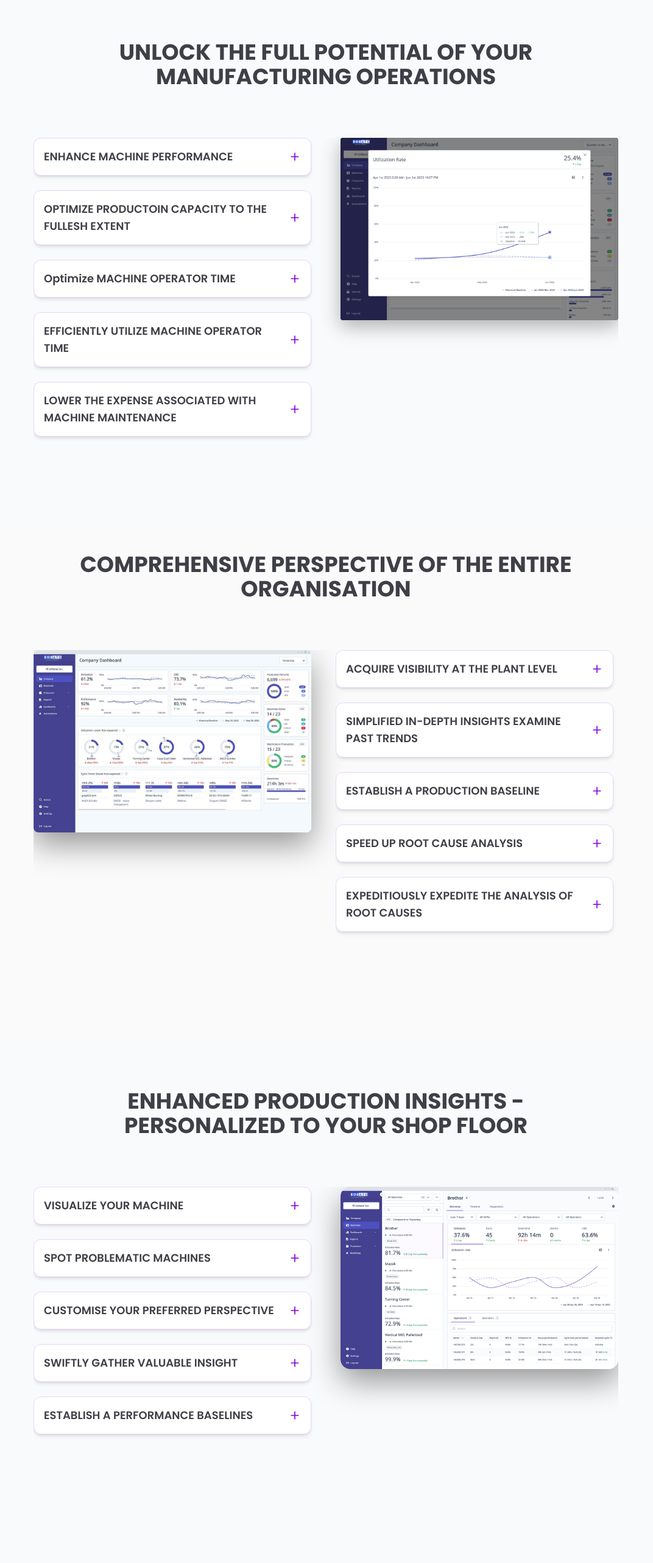
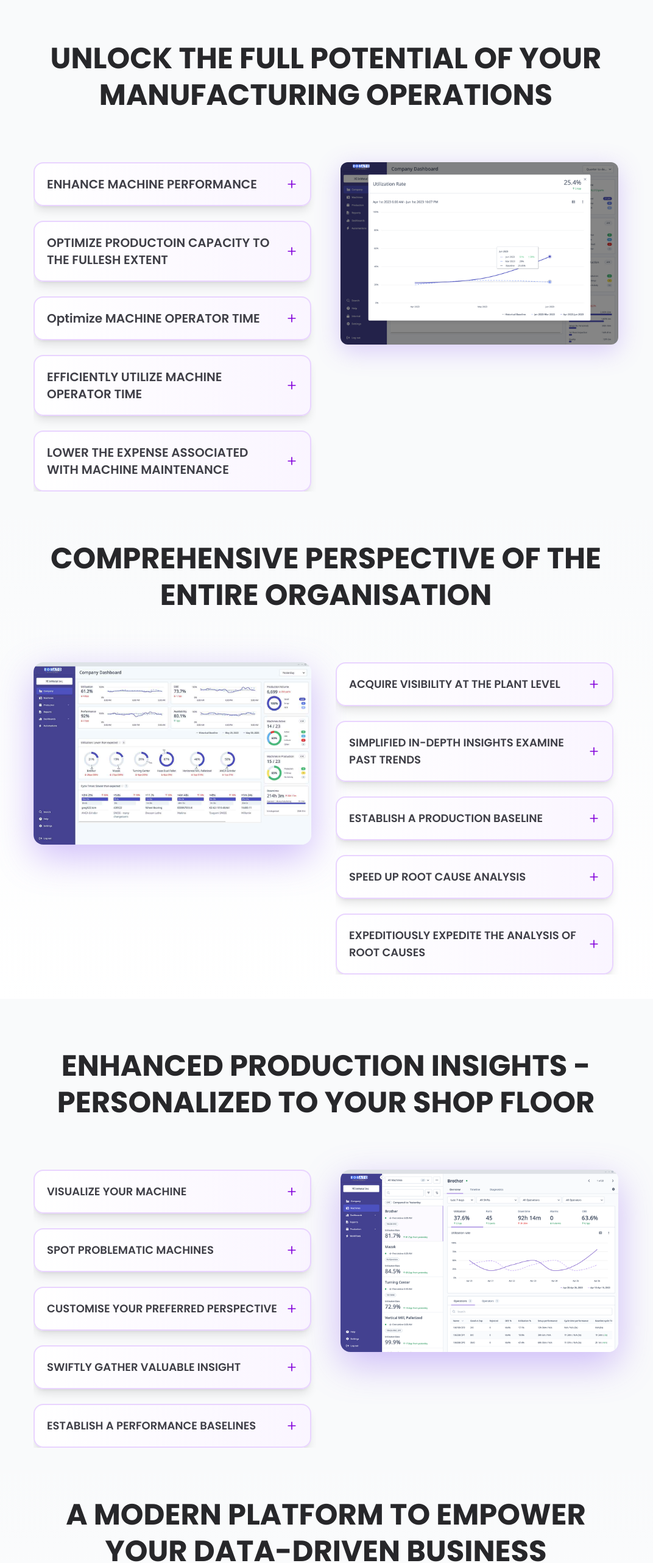
Before and after one commit to inakshranawat/robato-project, a React (Vite) app in the folder client/: page / in a window 1280 px wide. Shown: the part 2909-5472 px from the top of the page at 61% size, without its empty margins (105-1177 px from the left). Built offline with nearby package versions, Linux system fonts and the light colour scheme; a web font is replaced by a local one.

Commit message:
changes ini the accodian

```diff
--- a/client/src/components/Accodian.jsx
+++ b/client/src/components/Accodian.jsx
@@ -5,237 +5,296 @@ import { motion, AnimatePresence } from "framer-motion";
 
 const Accodian = () => {
   const [openIndex, setOpenIndex] = useState(null);
+  const [activeSection, setActiveSection] = useState(null);
 
-  const toggleOpen = (index) => {
-    setOpenIndex(openIndex === index ? null : index);
+  const toggleOpen = (index, section) => {
+    if (activeSection === section && openIndex === index) {
+      setOpenIndex(null);
+      setActiveSection(null);
+    } else {
+      setOpenIndex(index);
+      setActiveSection(section);
+    }
   };
 
   return (
     <>
       {/* Section 1 */}
-      <div className="mt-10 px-6 md:px-10 lg:px-20 py-10">
-        <h1 className="text-4xl text-zinc-700 font-bold text-center mx-auto max-w-4xl">
+      <div className="mt-6 sm:mt-10 px-4 sm:px-6 md:px-10 lg:px-20 py-6 sm:py-10">
+        <motion.h1
+          initial={{ opacity: 0, y: -20 }}
+          whileInView={{ opacity: 1, y: 0 }}
+          transition={{ duration: 0.6 }}
+          viewport={{ once: true }}
+          className="text-2xl sm:text-3xl md:text-4xl lg:text-5xl text-zinc-800 font-bold text-center mx-auto max-w-5xl leading-tight"
+        >
           UNLOCK THE FULL POTENTIAL OF YOUR MANUFACTURING OPERATIONS
-        </h1>
+        </motion.h1>
 
-        <div className="flex flex-col lg:flex-row mt-20 gap-10 min-h-[600px] overflow-hidden">
-          <div className="flex-1 overflow-y-auto h-[600px] pr-2">
+        <div className="flex flex-col lg:flex-row mt-10 sm:mt-16 lg:mt-20 gap-6 sm:gap-8 lg:gap-10">
+          <div className="flex-1 space-y-4 sm:space-y-5 lg:space-y-6 lg:max-h-[600px] lg:overflow-y-auto lg:pr-2 scrollbar-thin scrollbar-thumb-purple-300 scrollbar-track-gray-100">
             {data.map((item, index) => (
-              <div key={index} className="mb-6 select-none">
+              <motion.div
+                key={index}
+                className="select-none"
+                initial={{ opacity: 0, x: -20 }}
+                whileInView={{ opacity: 1, x: 0 }}
+                transition={{ duration: 0.5, delay: index * 0.1 }}
+                viewport={{ once: true }}
+              >
                 <div
-                  onClick={() => toggleOpen(index)}
-                  className="flex items-center justify-between cursor-pointer bg-white hover:bg-purple-50 border border-purple-200 rounded-xl shadow-md hover:shadow-lg transition-all duration-300 p-4"
+                  onClick={() => toggleOpen(index, 'section1')}
+                  className="flex items-center justify-between cursor-pointer bg-gradient-to-r from-white to-purple-50 hover:from-purple-50 hover:to-indigo-50 border-2 border-purple-200 hover:border-purple-400 rounded-2xl shadow-lg hover:shadow-2xl transition-all duration-300 p-4 sm:p-5 group"
                 >
-                  <h2 className="text-lg font-semibold text-zinc-700 hover:text-indigo-900">
+                  <h2 className="text-base sm:text-lg md:text-xl font-semibold text-zinc-700 group-hover:text-indigo-900 transition-colors pr-3">
                     {item.title}
                   </h2>
                   <motion.div
-                    animate={{ rotate: openIndex === index ? 45 : 0 }}
+                    animate={{ rotate: activeSection === 'section1' && openIndex === index ? 45 : 0 }}
                     transition={{ duration: 0.3 }}
-                    className="text-purple-700"
+                    className="text-purple-700 group-hover:text-indigo-700 flex-shrink-0"
                   >
-                    {openIndex === index ? <Minus size={20} /> : <Plus size={20} />}
+                    {activeSection === 'section1' && openIndex === index ? <Minus size={20} /> : <Plus size={20} />}
                   </motion.div>
                 </div>
 
                 <AnimatePresence>
-                  {openIndex === index && (
+                  {activeSection === 'section1' && openIndex === index && (
                     <motion.p
                       initial={{ opacity: 0, height: 0 }}
                       animate={{ opacity: 1, height: "auto" }}
                       exit={{ opacity: 0, height: 0 }}
                       transition={{ duration: 0.3, ease: "easeInOut" }}
-                      className="mt-2 text-gray-600 pl-4 pr-2"
+                      className="mt-3 text-sm sm:text-base text-gray-600 pl-4 pr-2 leading-relaxed"
                     >
                       {item.description}
                     </motion.p>
                   )}
                 </AnimatePresence>
-              </div>
+              </motion.div>
             ))}
           </div>
 
-          <div className="flex-1 flex justify-center items-start">
+          <div className="flex-1 flex justify-center items-start mt-6 lg:mt-0">
             <motion.img
-              className="max-w-full shadow-[0_10px_30px_rgba(0,0,0,0.3)]  h-auto"
+              className="w-full max-w-md lg:max-w-full h-auto shadow-[0_10px_40px_rgba(139,92,246,0.3)] rounded-xl"
               src={accordian_1}
-              alt="Illustration"
-              initial={{ opacity: 0 ,x:70}}
-              whileInView={{opacity:1, x:0}}
-              transition={{ duration: 0.8 , delay:0.4 }}
-              viewport={{once: true}}
+              alt="Manufacturing Operations"
+              initial={{ opacity: 0, x: 70 }}
+              whileInView={{ opacity: 1, x: 0 }}
+              transition={{ duration: 0.8, delay: 0.4 }}
+              viewport={{ once: true }}
             />
           </div>
         </div>
       </div>
 
       {/* Section 2 */}
-      <div className="bg-[rgb(250,250,250)] px-6 md:px-10 lg:px-20 py-10">
-        <h1 className="text-4xl text-zinc-700 font-bold text-center mx-auto max-w-4xl">
+      <div className="bg-gradient-to-b from-gray-50 to-white px-4 sm:px-6 md:px-10 lg:px-20 py-6 sm:py-10">
+        <motion.h1
+          initial={{ opacity: 0, y: -20 }}
+          whileInView={{ opacity: 1, y: 0 }}
+          transition={{ duration: 0.6 }}
+          viewport={{ once: true }}
+          className="text-2xl sm:text-3xl md:text-4xl lg:text-5xl text-zinc-800 font-bold text-center mx-auto max-w-5xl leading-tight"
+        >
           COMPREHENSIVE PERSPECTIVE OF THE ENTIRE ORGANISATION
-        </h1>
+        </motion.h1>
 
-        <div className="flex flex-col lg:flex-row mt-20 gap-10 min-h-[600px] overflow-hidden">
-          <div className="flex-1 flex justify-center items-start">
-            <motion.img
-              className="max-w-full rounded-lg h-auto shadow-[0_20px_50px_rgba(0,0,0,0.4)] "
-              src={dashboard}
-              alt="Illustration"
-              initial={{ opacity: 0 , x:-80 }}
-              whileInView={{ opacity: 1 , x:0 }}
-              transition={{ duration: 1 , delay:0.4 }}
-              viewport={{once:true}}
-            />
-          </div>
-
-          <div className="flex-1 overflow-y-auto h-[600px] pr-2">
+        <div className="flex flex-col lg:flex-row-reverse mt-10 sm:mt-16 lg:mt-20 gap-6 sm:gap-8 lg:gap-10">
+          <div className="flex-1 space-y-4 sm:space-y-5 lg:space-y-6 lg:max-h-[600px] lg:overflow-y-auto lg:pr-2 scrollbar-thin scrollbar-thumb-purple-300 scrollbar-track-gray-100">
             {Organisation.map((item, index) => (
-              <div key={index} className="mb-6 select-none">
+              <motion.div
+                key={index}
+                className="select-none"
+                initial={{ opacity: 0, x: 20 }}
+                whileInView={{ opacity: 1, x: 0 }}
+                transition={{ duration: 0.5, delay: index * 0.1 }}
+                viewport={{ once: true }}
+              >
                 <div
-                  onClick={() => toggleOpen(index)}
-                  className="flex items-center justify-between uppercase cursor-pointer bg-white hover:bg-purple-50 border border-purple-200 rounded-xl shadow-md hover:shadow-lg transition-all duration-300 p-4"
+                  onClick={() => toggleOpen(index, 'section2')}
+                  className="flex items-center justify-between uppercase cursor-pointer bg-gradient-to-r from-white to-purple-50 hover:from-purple-50 hover:to-indigo-50 border-2 border-purple-200 hover:border-purple-400 rounded-2xl shadow-lg hover:shadow-2xl transition-all duration-300 p-4 sm:p-5 group"
                 >
-                  <h2 className="text-lg font-semibold text-zinc-700 hover:text-indigo-900">
+                  <h2 className="text-sm sm:text-base md:text-lg font-semibold text-zinc-700 group-hover:text-indigo-900 transition-colors pr-3">
                     {item.title}
                   </h2>
                   <motion.div
-                    animate={{ rotate: openIndex === index ? 45 : 0 }}
+                    animate={{ rotate: activeSection === 'section2' && openIndex === index ? 45 : 0 }}
                     transition={{ duration: 0.3 }}
-                    className="text-purple-700"
+                    className="text-purple-700 group-hover:text-indigo-700 flex-shrink-0"
                   >
-                    {openIndex === index ? <Minus size={20} /> : <Plus size={20} />}
+                    {activeSection === 'section2' && openIndex === index ? <Minus size={20} /> : <Plus size={20} />}
                   </motion.div>
                 </div>
 
                 <AnimatePresence>
-                  {openIndex === index && (
+                  {activeSection === 'section2' && openIndex === index && (
                     <motion.p
                       initial={{ opacity: 0, height: 0 }}
                       animate={{ opacity: 1, height: "auto" }}
                       exit={{ opacity: 0, height: 0 }}
                       transition={{ duration: 0.3, ease: "easeInOut" }}
-                      className="mt-2 text-gray-600 pl-4 pr-2"
+                      className="mt-3 text-sm sm:text-base text-gray-600 pl-4 pr-2 leading-relaxed"
                     >
                       {item.description}
                     </motion.p>
                   )}
                 </AnimatePresence>
-              </div>
+              </motion.div>
             ))}
+          </div>
+
+          <div className="flex-1 flex justify-center items-start mt-6 lg:mt-0">
+            <motion.img
+              className="w-full max-w-md lg:max-w-full h-auto rounded-2xl shadow-[0_20px_60px_rgba(139,92,246,0.4)]"
+              src={dashboard}
+              alt="Organisation Dashboard"
+              initial={{ opacity: 0, x: -80 }}
+              whileInView={{ opacity: 1, x: 0 }}
+              transition={{ duration: 1, delay: 0.4 }}
+              viewport={{ once: true }}
+            />
           </div>
         </div>
       </div>
 
       {/* Section 3 */}
-      <div className="mt-10 px-6 md:px-10 lg:px-20 py-10">
-        <h1 className="text-4xl text-zinc-700 font-bold text-center mx-auto max-w-4xl">
+      <div className="mt-6 sm:mt-10 px-4 sm:px-6 md:px-10 lg:px-20 py-6 sm:py-10">
+        <motion.h1
+          initial={{ opacity: 0, y: -20 }}
+          whileInView={{ opacity: 1, y: 0 }}
+          transition={{ duration: 0.6 }}
+          viewport={{ once: true }}
+          className="text-2xl sm:text-3xl md:text-4xl lg:text-5xl text-zinc-800 font-bold text-center mx-auto max-w-5xl leading-tight"
+        >
           ENHANCED PRODUCTION INSIGHTS - PERSONALIZED TO YOUR SHOP FLOOR
-        </h1>
+        </motion.h1>
 
-        <div className="flex flex-col lg:flex-row mt-20 gap-10 min-h-[600px] overflow-hidden">
-          <div className="flex-1 overflow-y-auto h-[600px] pr-2">
+        <div className="flex flex-col lg:flex-row mt-10 sm:mt-16 lg:mt-20 gap-6 sm:gap-8 lg:gap-10">
+          <div className="flex-1 space-y-4 sm:space-y-5 lg:space-y-6 lg:max-h-[600px] lg:overflow-y-auto lg:pr-2 scrollbar-thin scrollbar-thumb-purple-300 scrollbar-track-gray-100">
             {ShopFloor.map((item, index) => (
-              <div key={index} className="mb-6 select-none">
+              <motion.div
+                key={index}
+                className="select-none"
+                initial={{ opacity: 0, x: -20 }}
+                whileInView={{ opacity: 1, x: 0 }}
+                transition={{ duration: 0.5, delay: index * 0.1 }}
+                viewport={{ once: true }}
+              >
                 <div
-                  onClick={() => toggleOpen(index)}
-                  className="flex items-center uppercase justify-between cursor-pointer bg-white hover:bg-purple-50 border border-purple-200 rounded-xl shadow-md hover:shadow-lg transition-all duration-300 p-4"
+                  onClick={() => toggleOpen(index, 'section3')}
+                  className="flex items-center uppercase justify-between cursor-pointer bg-gradient-to-r from-white to-purple-50 hover:from-purple-50 hover:to-indigo-50 border-2 border-purple-200 hover:border-purple-400 rounded-2xl shadow-lg hover:shadow-2xl transition-all duration-300 p-4 sm:p-5 group"
                 >
-                  <h2 className="text-lg font-semibold text-zinc-700 hover:text-indigo-900">
+                  <h2 className="text-sm sm:text-base md:text-lg font-semibold text-zinc-700 group-hover:text-indigo-900 transition-colors pr-3">
                     {item.title}
                   </h2>
                   <motion.div
-                    animate={{ rotate: openIndex === index ? 45 : 0 }}
+                    animate={{ rotate: activeSection === 'section3' && openIndex === index ? 45 : 0 }}
                     transition={{ duration: 0.3 }}
-                    className="text-purple-700"
+                    className="text-purple-700 group-hover:text-indigo-700 flex-shrink-0"
                   >
-                    {openIndex === index ? <Minus size={20} /> : <Plus size={20} />}
+                    {activeSection === 'section3' && openIndex === index ? <Minus size={20} /> : <Plus size={20} />}
                   </motion.div>
                 </div>
 
                 <AnimatePresence>
-                  {openIndex === index && (
+                  {activeSection === 'section3' && openIndex === index && (
                     <motion.p
                       initial={{ opacity: 0, height: 0 }}
                       animate={{ opacity: 1, height: "auto" }}
                       exit={{ opacity: 0, height: 0 }}
                       transition={{ duration: 0.3, ease: "easeInOut" }}
-                      className="mt-2 text-gray-600 pl-4 pr-2"
+                      className="mt-3 text-sm sm:text-base text-gray-600 pl-4 pr-2 leading-relaxed"
                     >
                       {item.description}
                     </motion.p>
                   )}
                 </AnimatePresence>
-              </div>
+              </motion.div>
             ))}
           </div>
 
-          <div className="flex-1 flex justify-center items-start">
+          <div className="flex-1 flex justify-center items-start mt-6 lg:mt-0">
             <motion.img
-              className="max-w-full rounded-2xl shadow-[0_20px_50px_rgba(0,0,0,0.4)] h-auto"
+              className="w-full max-w-md lg:max-w-full h-auto rounded-2xl shadow-[0_20px_60px_rgba(139,92,246,0.4)]"
               src={MachineOverview}
-              alt="Illustration"
-              initial={{ opacity: 0 ,x:70 }}
-              whileInView={{ opacity: 1 , x:0 }}
-              transition={{ duration: 0.8 , delay:0.4 }}
-              viewport={{once: true}}
+              alt="Shop Floor Overview"
+              initial={{ opacity: 0, x: 70 }}
+              whileInView={{ opacity: 1, x: 0 }}
+              transition={{ duration: 0.8, delay: 0.4 }}
+              viewport={{ once: true }}
             />
           </div>
         </div>
       </div>
 
       {/* Section 4 */}
-      <div className="bg-[rgb(250,250,250)] px-6 md:px-10 lg:px-20 py-10">
-        <h1 className="text-4xl uppercase text-zinc-700 font-bold text-center mx-auto max-w-4xl">
+      <div className="bg-gradient-to-b from-gray-50 to-white px-4 sm:px-6 md:px-10 lg:px-20 py-6 sm:py-10">
+        <motion.h1
+          initial={{ opacity: 0, y: -20 }}
+          whileInView={{ opacity: 1, y: 0 }}
+          transition={{ duration: 0.6 }}
+          viewport={{ once: true }}
+          className="text-2xl sm:text-3xl md:text-4xl lg:text-5xl uppercase text-zinc-800 font-bold text-center mx-auto max-w-5xl leading-tight"
+        >
           A Modern Platform to Empower Your data-driven Business
-        </h1>
+        </motion.h1>
 
-        <div className="flex flex-col lg:flex-row mt-20 gap-10 min-h-[600px] overflow-hidden">
-          <div className="flex-1 flex justify-center items-start">
-            <motion.img
-              className="max-w-full shadow-[0_10px_30px_rgba(0,0,0,0.6)]  rounded-md h-auto"
-              src={DataDrivenn}
-              alt="Illustration"
-              initial={{ opacity: 0 ,x:-70 }}
-              whileInView={{ opacity: 1 , x:0 }}
-              transition={{ duration: 0.8 , delay:0.3 }}
-              viewport={{once:true}}
-            />
-          </div>
-
-          <div className="flex-1 overflow-y-auto h-[600px] pr-2">
+        <div className="flex flex-col lg:flex-row-reverse mt-10 sm:mt-16 lg:mt-20 gap-6 sm:gap-8 lg:gap-10">
+          <div className="flex-1 space-y-4 sm:space-y-5 lg:space-y-6 lg:max-h-[600px] lg:overflow-y-auto lg:pr-2 scrollbar-thin scrollbar-thumb-purple-300 scrollbar-track-gray-100">
             {DataDriven.map((item, index) => (
-              <div key={index} className="mb-6 select-none">
+              <motion.div
+                key={index}
+                className="select-none"
+                initial={{ opacity: 0, x: 20 }}
+                whileInView={{ opacity: 1, x: 0 }}
+                transition={{ duration: 0.5, delay: index * 0.1 }}
+                viewport={{ once: true }}
+              >
                 <div
-                  onClick={() => toggleOpen(index)}
-                  className="flex items-center justify-between uppercase cursor-pointer bg-white hover:bg-purple-50 border border-purple-200 rounded-xl shadow-md hover:shadow-lg transition-all duration-300 p-4"
+                  onClick={() => toggleOpen(index, 'section4')}
+                  className="flex items-center justify-between uppercase cursor-pointer bg-gradient-to-r from-white to-purple-50 hover:from-purple-50 hover:to-indigo-50 border-2 border-purple-200 hover:border-purple-400 rounded-2xl shadow-lg hover:shadow-2xl transition-all duration-300 p-4 sm:p-5 group"
                 >
-                  <h2 className="text-lg font-semibold text-zinc-700 hover:text-indigo-900">
+                  <h2 className="text-sm sm:text-base md:text-lg font-semibold text-zinc-700 group-hover:text-indigo-900 transition-colors pr-3">
                     {item.title}
                   </h2>
                   <motion.div
-                    animate={{ rotate: openIndex === index ? 45 : 0 }}
+                    animate={{ rotate: activeSection === 'section4' && openIndex === index ? 45 : 0 }}
                     transition={{ duration: 0.3 }}
-                    className="text-purple-700"
+                    className="text-purple-700 group-hover:text-indigo-700 flex-shrink-0"
                   >
-                    {openIndex === index ? <Minus size={20} /> : <Plus size={20} />}
+                    {activeSection === 'section4' && openIndex === index ? <Minus size={20} /> : <Plus size={20} />}
                   </motion.div>
                 </div>
 
                 <AnimatePresence>
-                  {openIndex === index && (
+                  {activeSection === 'section4' && openIndex === index && (
                     <motion.p
                       initial={{ opacity: 0, height: 0 }}
                       animate={{ opacity: 1, height: "auto" }}
                       exit={{ opacity: 0, height: 0 }}
                       transition={{ duration: 0.3, ease: "easeInOut" }}
-                      className="mt-2 text-gray-600 pl-4 pr-2"
+                      className="mt-3 text-sm sm:text-base text-gray-600 pl-4 pr-2 leading-relaxed"
                     >
                       {item.description}
                     </motion.p>
                   )}
                 </AnimatePresence>
-              </div>
+              </motion.div>
             ))}
+          </div>
+
+          <div className="flex-1 flex justify-center items-start mt-6 lg:mt-0">
+            <motion.img
+              className="w-full max-w-md lg:max-w-full h-auto shadow-[0_20px_60px_rgba(139,92,246,0.5)] rounded-2xl"
+              src={DataDrivenn}
+              alt="Data-Driven Platform"
+              initial={{ opacity: 0, x: -70 }}
+              whileInView={{ opacity: 1, x: 0 }}
+              transition={{ duration: 0.8, delay: 0.3 }}
+              viewport={{ once: true }}
+            />
           </div>
         </div>
       </div>
```
